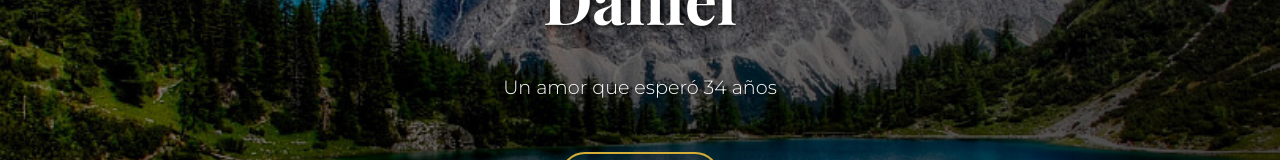
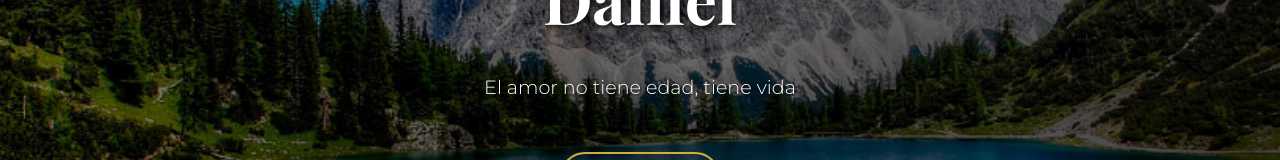
Before and after one commit to acostaandrea/myd_wedding, a React (Create React App) app: page / in a window 1280 px wide. Shown: the part 249-409 px from the top of the page. Built offline with nearby package versions, Linux system fonts and the light colour scheme; the HTML template or start-up script is replaced by a standard one.

Commit message:
Actualizar Hero.tsx

```diff
--- a/src/components/Hero.tsx
+++ b/src/components/Hero.tsx
@@ -27,7 +27,7 @@ const Hero: React.FC<HeroProps> = ({ isLoaded }) => {
             </h1>
 
             <div className="hero-description">
-              <p>Un amor que esperó 34 años</p>
+              <p>El amor no tiene edad, tiene vida</p>
             </div>
 
             <div className="hero-cta">
```
